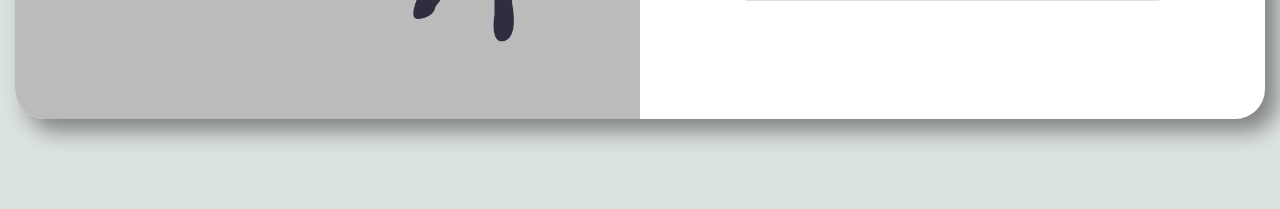
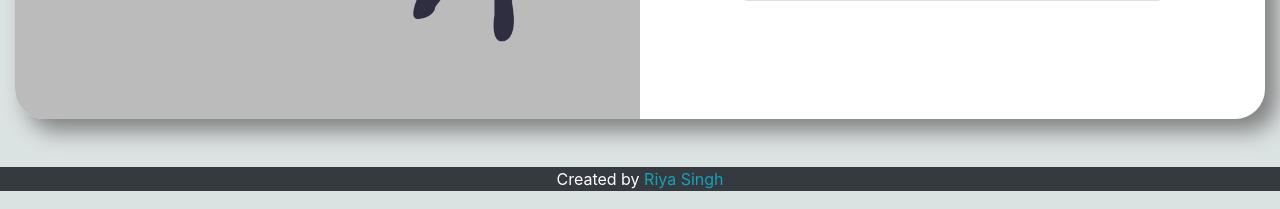
Before and after one commit to damselsingh/Diary, a Django app: page / in a window 1280 px wide. Shown: the part 591-800 px from the top of the page. Run offline with Django 3.2, Linux system fonts and the light colour scheme; some libraries are stand-ins or nearby versions.

Commit message:
Update home.html

```diff
--- a/core/templates/core/home.html
+++ b/core/templates/core/home.html
@@ -108,6 +108,9 @@
 
 
 
+<footer class="text-center bg-dark footer mt-5 container-fluid">
+    <p class="text-white">Created by <span class="text-info">Riya Singh</span></p>
+  </footer>
 
 
 
```
